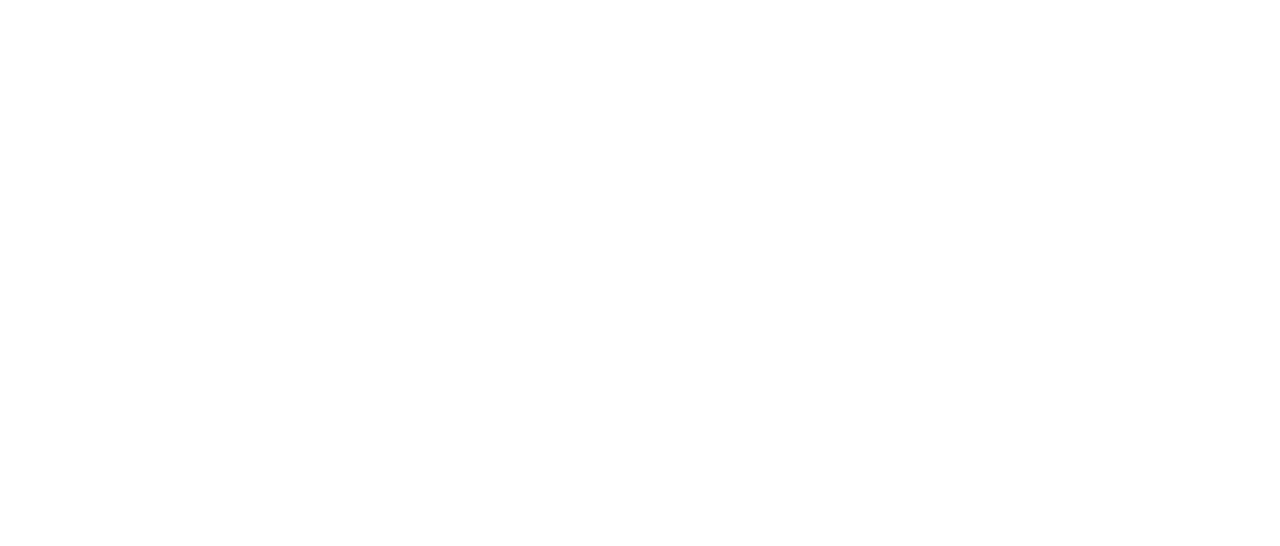
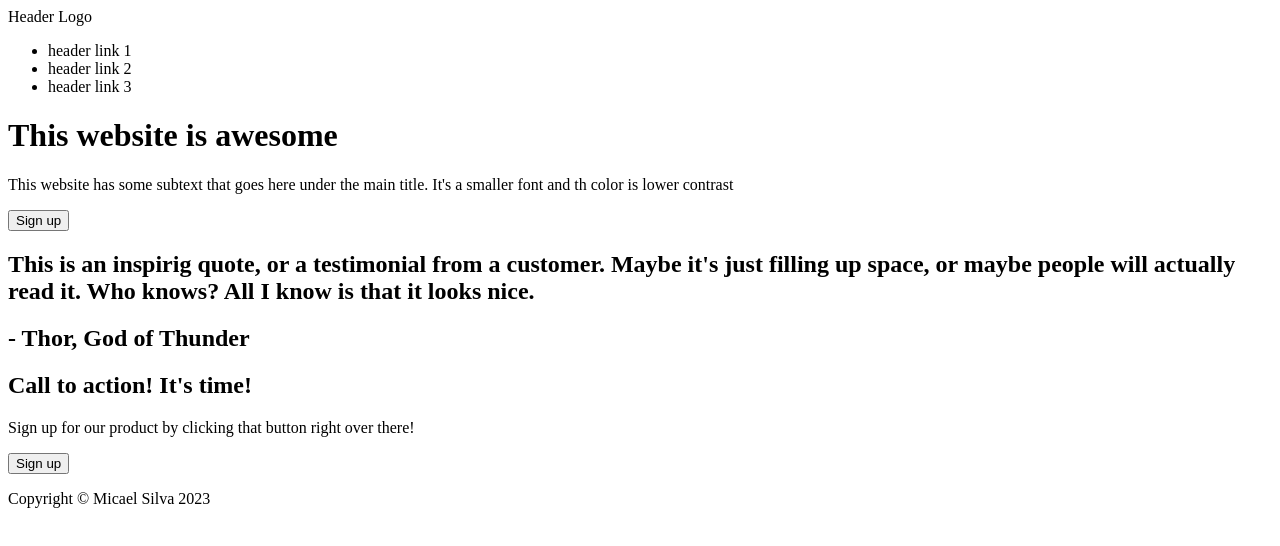
Before and after one commit to micaelmbsilva/landing-page, a plain HTML site: page index.html in a window 1280 px wide. Drawn offline with Linux system fonts and the light colour scheme.

Commit message:
HTML structure built

```diff
--- a/index.html
+++ b/index.html
@@ -13,5 +13,53 @@
     />
     <link rel="stylesheet" src="styles.css" />
   </head>
-  <body></body>
+  <body>
+    <header class="header">
+      <div class="container">
+        <nav class="navbar">
+          <div class="logo">Header Logo</div>
+          <ul>
+            <li>header link 1</li>
+            <li>header link 2</li>
+            <li>header link 3</li>
+          </ul>
+        </nav>
+        <div class="description">
+          <h1>This website is awesome</h1>
+          <p>
+            This website has some subtext that goes here under the main title.
+            It's a smaller font and th color is lower contrast
+          </p>
+          <button class="signup">Sign up</button>
+        </div>
+        <div class="img"></div>
+      </div>
+    </header>
+    <section class="quote">
+      <div class="container">
+        <h1>
+          This is an inspirig quote, or a testimonial from a customer. Maybe
+          it's just filling up space, or maybe people will actually read it. Who
+          knows? All I know is that it looks nice.
+        </h1>
+        <h2>- Thor, God of Thunder</h2>
+      </div>
+    </section>
+    <section class="call-to-action">
+      <div class="container">
+        <div class="description">
+          <h2>Call to action! It's time!</h2>
+          <p>
+            Sign up for our product by clicking that button right over there!
+          </p>
+        </div>
+        <button class="signup">Sign up</button>
+      </div>
+    </section>
+    <footer>
+      <div class="container">
+        <p>Copyright © Micael Silva 2023</p>
+      </div>
+    </footer>
+  </body>
 </html>
```
